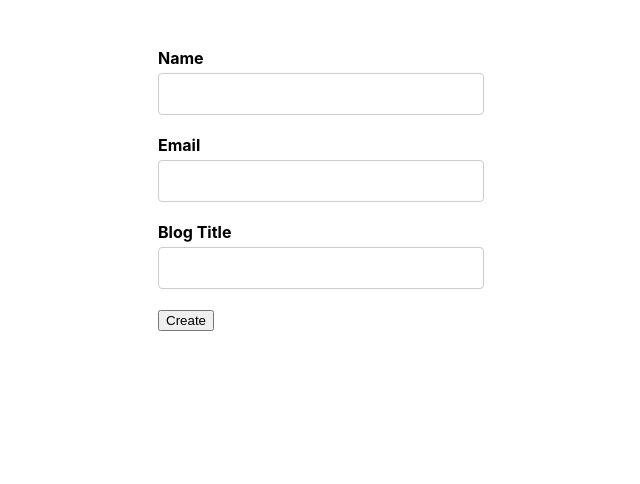
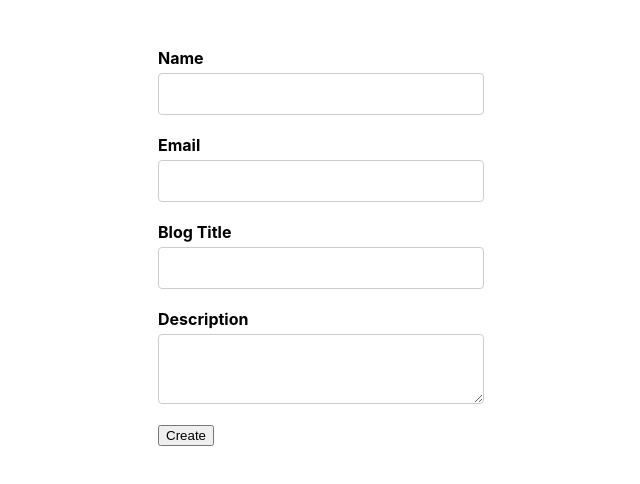
Before and after one commit to gsaidov/react-formik, a React (Create React App) app: page / in a window 1280 px wide. Shown: the top 484 px of the page, without its empty margins (319-959 px from the left). Built offline with nearby package versions, Linux system fonts and the light colour scheme.

Commit message:
restForm, error messages in div

```diff
--- a/src/App.css
+++ b/src/App.css
@@ -11,7 +11,8 @@ label {
 }
 
 input[type="text"],
-input[type="email"] {
+input[type="email"],
+textarea {
   display: block;
   width: 300px;
   padding: 6px 12px;
@@ -28,6 +29,6 @@ input[type="email"] {
   margin-bottom: 20px;
 }
 
-.error {
+.errors {
   color: red;
 }
--- a/src/components/BlogForm.js
+++ b/src/components/BlogForm.js
@@ -7,19 +7,23 @@ const initialValues = {
   name: "",
   email: "",
   title: "",
+  description: "",
 };
 
 const validationSchema = Yup.object({
   name: Yup.string()
     .max(25, "Must be 25 characters or less")
+    .min(2, "Must be at least 2 characters")
     .required("Required"),
   email: Yup.string().email("Invalid email address").required("Required"),
   title: Yup.string().required("Required"),
 });
 
 // Extracted onSubmit function
-const onSubmit = (values) => {
+const onSubmit = (values, { resetForm }) => {
   alert(`Form data: ${JSON.stringify(values)}`);
+  console.log(Formik.children);
+  resetForm();
 };
 
 function BlogForm(props) {
@@ -34,19 +38,24 @@ function BlogForm(props) {
         <div className="form-control">
           <label htmlFor="name">Name</label>
           <Field type="text" id="name" name="name" />
-          <ErrorMessage name="name" />
+          <ErrorMessage name="name" component="div" className="errors" />
         </div>
 
         <div className="form-control">
           <label htmlFor="email">Email</label>
           <Field type="email" id="email" name="email" />
-          <ErrorMessage name="email" />
+          <ErrorMessage name="email" component="div" className="errors" />
         </div>
 
         <div className="form-control">
           <label htmlFor="title">Blog Title</label>
           <Field type="text" id="title" name="title" />
-          <ErrorMessage name="title" />
+          <ErrorMessage name="title" component="div" className="errors" />
+        </div>
+
+        <div className="form-control">
+          <label htmlFor="description">Description</label>
+          <Field as="textarea" id="description" name="description" />
         </div>
 
         <button type="submit">Create</button>
```
